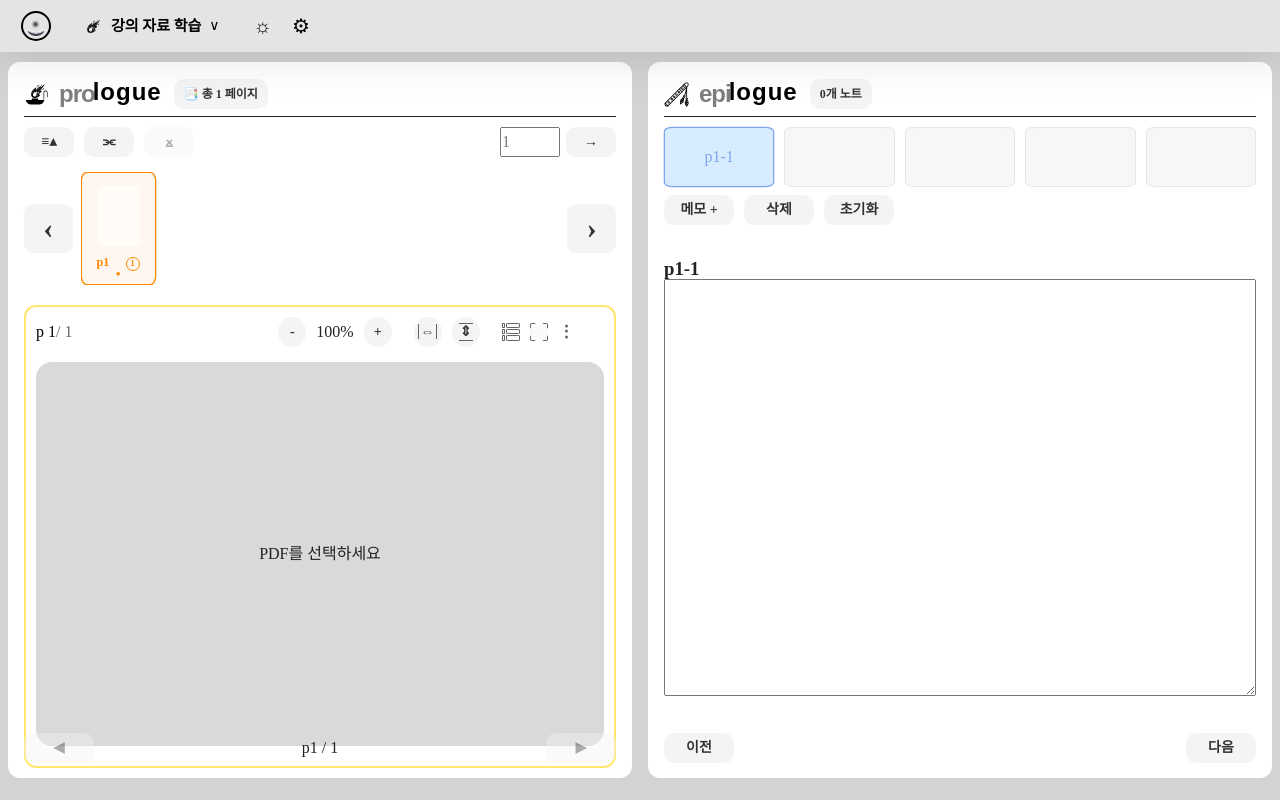
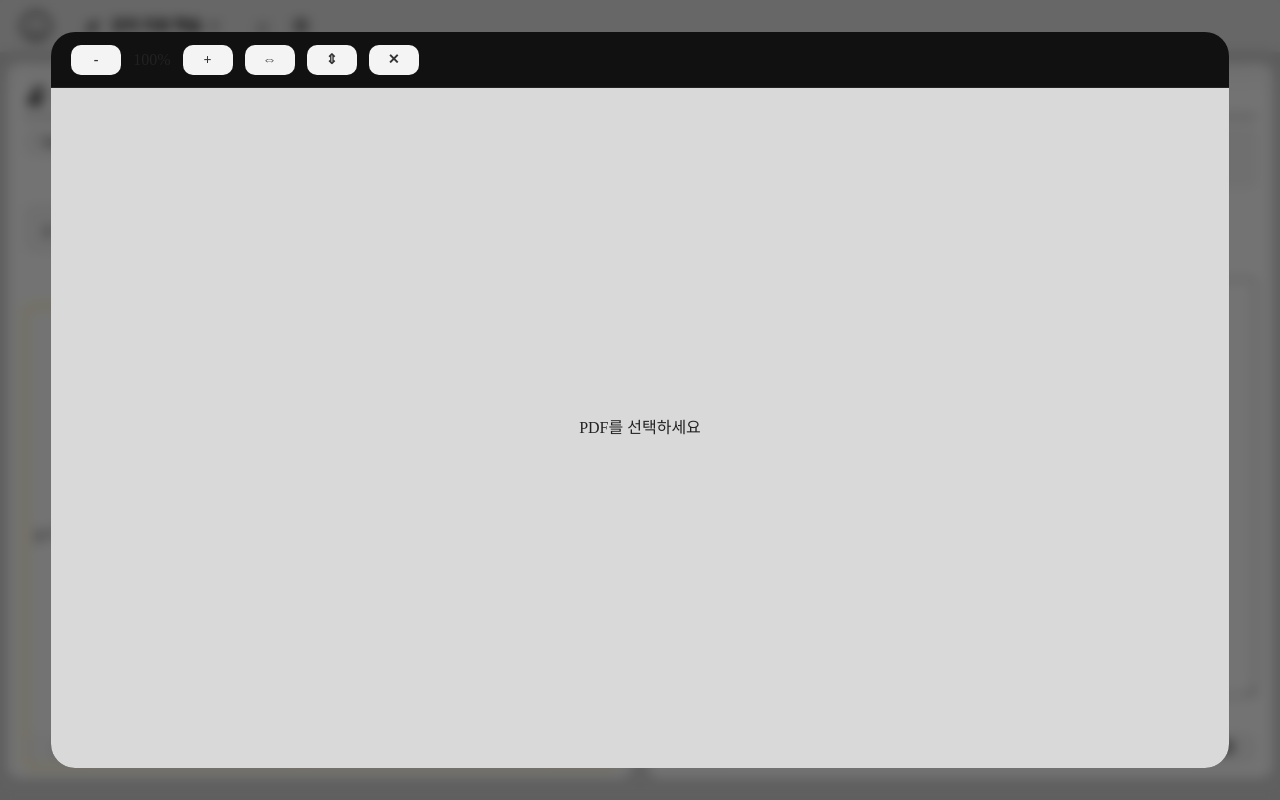
Before and after one commit to sonacbi/seeve, a React (Create React App) app: page / in a window 1280 px wide. Both pictures are taken after a click on the button 538 px from the left and 331 px from the top of the page. Built offline with nearby package versions, Linux system fonts and the light colour scheme; a web font is replaced by a local one.

Commit message:
fix : 전체화면 모드 버그 픽스 완료

```diff
--- a/src/components/professor/ProfessorViewer.jsx
+++ b/src/components/professor/ProfessorViewer.jsx
@@ -79,6 +79,9 @@ function ProfessorViewer(props) {
 
     const pdfScreenRef =
         useRef(null);
+    const [isFullscreen, setIsFullscreen] = useState(false);
+
+    const fullscreenRef = useRef(null);
 
     const [pageSize, setPageSize] =
     useState({ width: 1, height: 1 });
@@ -88,7 +91,6 @@ function ProfessorViewer(props) {
 
     const [windowView, setWindowView] = useState("center"); // 세로형 pdf는 flex-start
     // width | height
-    const [isFullscreen, setIsFullscreen] = useState(false);
 
     const [scrollPos, setScrollPos] = useState({ x: 0,  });
 
@@ -118,7 +120,9 @@ function ProfessorViewer(props) {
 
     useEffect(() => {
         const container =
-            pdfScreenRef.current;
+            isFullscreen
+                ? fullscreenRef.current
+                : pdfScreenRef.current;
 
         if (!container) return;
 
@@ -176,14 +180,14 @@ function ProfessorViewer(props) {
                 handleWheel
             );
         };
-    }, [renderScale,
-    widthScale,
-    baseScale]);
+    }, [renderScale, widthScale, baseScale, isFullscreen ] );
 
     useEffect(() => {
         const resizePdf = () => {
             const container =
-                pdfScreenRef.current;
+            isFullscreen
+                ? fullscreenRef.current
+                : pdfScreenRef.current;
 
             if (!container) return;
 
@@ -202,11 +206,18 @@ function ProfessorViewer(props) {
                 resizePdf
             );
 
-        if(pdfScreenRef){observer.observe( pdfScreenRef.current );}
+        const container =
+            isFullscreen
+                ? fullscreenRef.current
+                : pdfScreenRef.current;
+
+        if (container) {
+            observer.observe(container);
+        }
 
         return () =>
             observer.disconnect();
-    }, []);
+    }, [isFullscreen]);
 
     const renderPDF = (targetRef) => {
         return(
@@ -484,7 +495,8 @@ function ProfessorViewer(props) {
                                 {Array.from({ length: 6 }).map((_, i) => ( <div key={i}></div> ))}
                             </div>
                         </button>
-                        <button style={{background:"transparent", width:"18px"}}>
+                        <button style={{background:"transparent", width:"18px"}}
+                        onClick={() => setIsFullscreen(true) }>
                             <div className="fullScreenLogo">
                                 {Array.from({ length: 9 }).map((_, i) => ( <div key={i}></div> ))}
                             </div>
@@ -497,9 +509,11 @@ function ProfessorViewer(props) {
                     </div>
                 </div>
 
-                <div className="pdfWindow">
-                    {renderPDF(pdfScreenRef)}
-                </div>
+                {!isFullscreen && (
+                    <div className="pdfWindow">
+                        {renderPDF(pdfScreenRef)}
+                    </div>
+                )}
 
             </div>
                 <div className="professorButtonGroup bottomNarrow">
@@ -541,6 +555,72 @@ function ProfessorViewer(props) {
 
 
         </div>
+        {isFullscreen && (
+            <div
+                className="fullscreenOverlay"
+                onClick={() =>
+                    setIsFullscreen(false)
+                }
+                onWheel={(e) => {
+                    e.preventDefault();
+                    e.stopPropagation();
+                }}
+            >
+                <div
+                    className="fullscreenModal"
+                    onClick={(e) =>
+                        e.stopPropagation()
+                    }
+                >
+                    <div className="fullscreenToolbar">
+                        <button onClick={zoomOut}>
+                            -
+                        </button>
+
+                        <span>
+                            {Math.round(
+                                (renderScale / widthScale) * 100
+                            )}%
+                        </span>
+
+                        <button onClick={zoomIn}>
+                            +
+                        </button>
+
+                        <button
+                            onClick={() => {
+                                setFitMode("width");
+                                setZoom(1);
+                            }}
+                        >
+                            ⇔
+                        </button>
+
+                        <button
+                            onClick={() => {
+                                setFitMode("height");
+                                setZoom(1);
+                            }}
+                        >
+                            ⇕
+                        </button>
+
+                    <button
+                        className="fullscreenClose"
+                        onClick={() =>
+                            setIsFullscreen(false)
+                        }
+                    >
+                        ✕
+                    </button>
+                    </div>
+
+                    <div className="fullscreenPDF">
+                        {renderPDF(fullscreenRef)}
+                    </div>
+                </div>
+            </div>
+        )}
         </>
     );
 }
--- a/src/styles/studyDesk.css
+++ b/src/styles/studyDesk.css
@@ -587,3 +587,61 @@ table {
 .react-pdf__Page canvas{
     display:block;
 }
+
+/* full screen */
+.fullscreenOverlay{
+    position:fixed;
+    inset:0;
+
+    background:
+        rgba(0,0,0,.55);
+
+    z-index:9999;
+
+    display:flex;
+    justify-content:center;
+    align-items:center;
+
+    backdrop-filter:
+        blur(6px);
+}
+
+.fullscreenModal{
+    width:92vw;
+    height:92vh;
+
+    border-radius:24px;
+
+    overflow:hidden;
+
+    display:flex;
+    flex-direction:column;
+
+    background:#111;
+}
+
+.fullscreenToolbar{
+    height:56px;
+
+    display:flex;
+    align-items:center;
+    gap:12px;
+
+    padding:0 20px;
+
+    border-bottom:
+        1px solid rgba(255,255,255,.08);
+}
+
+.fullscreenPDF{
+    flex:1;
+    min-height:0;
+
+    overflow:hidden;
+}
+
+.fullscreenPDF #PDFScreen{
+    width:100%;
+    height:100%;
+    overflow:auto;
+}
```
